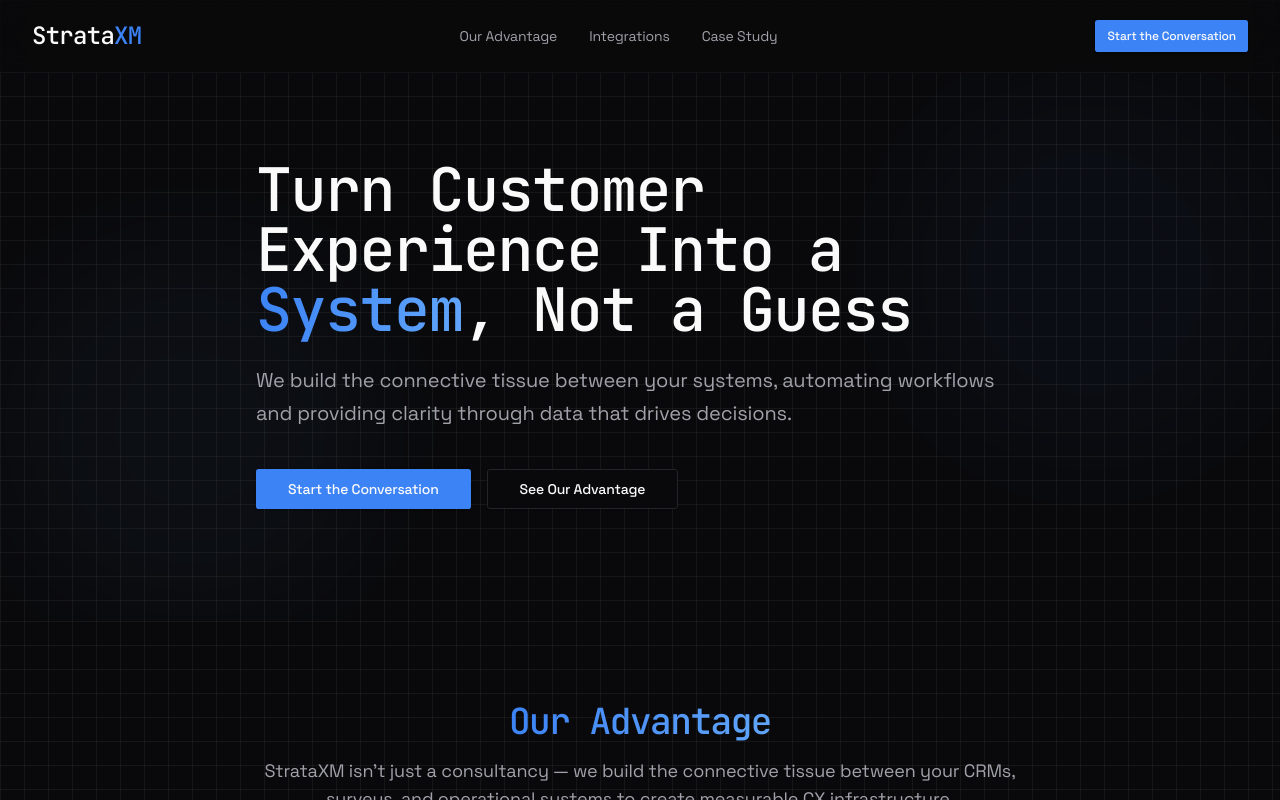
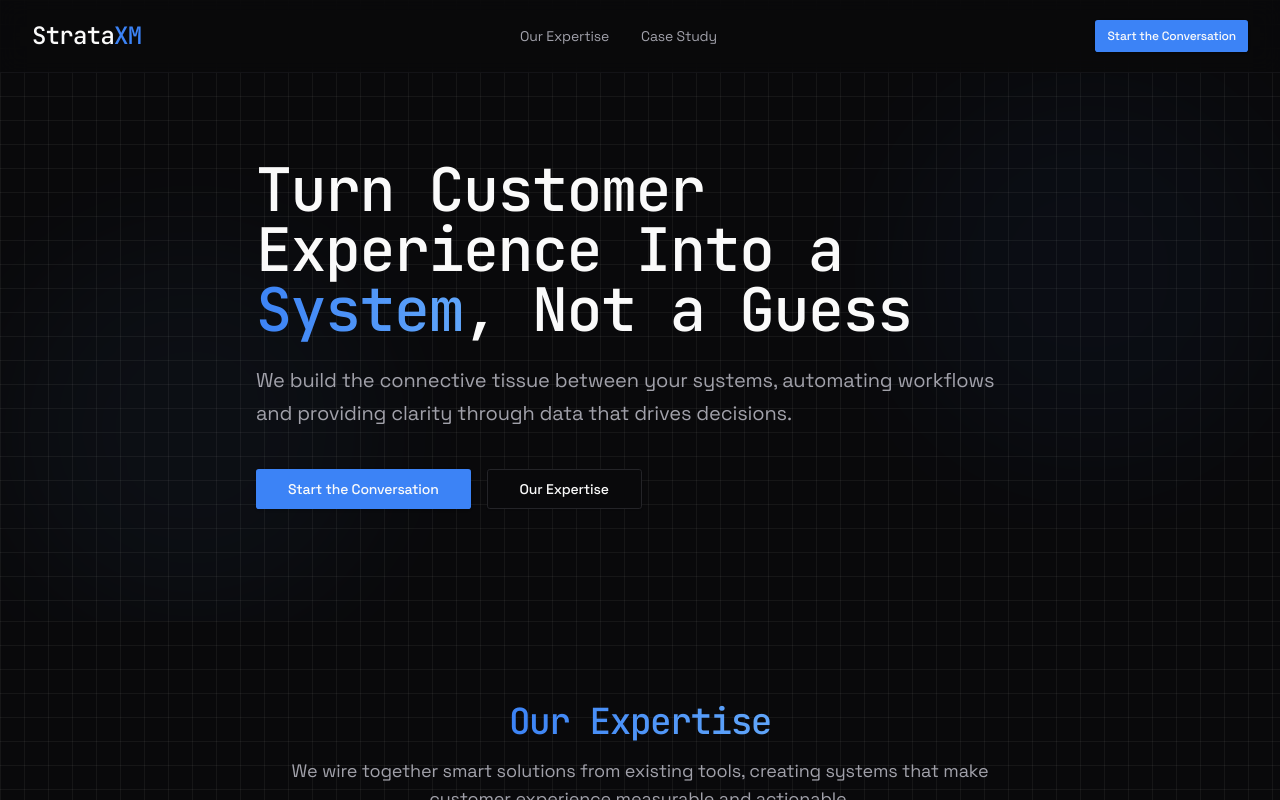
Before and after one commit to joshuaposton/strata_landing, a Next.js app: page / in a window 1280 px wide. Shown: the top 800 px of the page. Built offline with nearby package versions, Linux system fonts and the light colour scheme.

Commit message:
feat(project): Finalize project structure and add initial files

```diff
--- a/src/components/Footer.tsx
+++ b/src/components/Footer.tsx
@@ -1,14 +1,15 @@
+
 import Link from "next/link";
 
 export function Footer() {
   const currentYear = new Date().getFullYear();
 
   return (
-    <footer className='border-t border-border/40 py-12'>
-      <div className='container'>
-        <div className='grid md:grid-cols-3 gap-8'>
+    <footer className="border-t border-border/40 py-12">
+      <div className="container">
+        <div className="grid md:grid-cols-3 gap-8">
           <div>
-            <h3 className='text-xl font-medium mb-4 tech-font'>Strata<span className='text-primary'>XM</span></h3>
+            <h3 className="text-xl font-medium mb-4 tech-font">Strata<span className="text-primary">XM</span></h3>
             <p className="text-muted-foreground mb-4">
               Where Customer Experience Meets Code.
             </p>
@@ -18,13 +19,8 @@ export function Footer() {
             <h4 className="text-sm font-medium mb-4 uppercase tracking-wider text-muted-foreground">Navigation</h4>
             <ul className="space-y-2">
               <li>
-                <Link href="#advantage" className="text-muted-foreground hover:text-foreground transition-colors">
-                  Our Advantage
-                </Link>
-              </li>
-              <li>
-                <Link href="#integrations" className="text-muted-foreground hover:text-foreground transition-colors">
-                  Integrations
+                <Link href="#services" className="text-muted-foreground hover:text-foreground transition-colors">
+                  Our Expertise
                 </Link>
               </li>
               <li>
--- a/src/components/Header.tsx
+++ b/src/components/Header.tsx
@@ -1,21 +1,19 @@
+
 import { Button } from "@/components/ui/button";
 import Link from "next/link";
 
 export function Header() {
   return (
-    <header className='w-full py-5 border-b border-border/40 backdrop-blur-md bg-background/80 fixed top-0 z-50'>
-      <div className='container mx-auto flex justify-between items-center'>
-        <div className='flex items-center'>
-          <Link href='/'>
-            <span className='text-2xl font-medium text-foreground tech-font'>Strata<span className='text-primary'>XM</span></span>
+    <header className="w-full py-5 border-b border-border/40 backdrop-blur-md bg-background/80 fixed top-0 z-50">
+      <div className="container mx-auto flex justify-between items-center">
+        <div className="flex items-center">
+          <Link href="/">
+            <span className="text-2xl font-medium text-foreground tech-font">Strata<span className="text-primary">XM</span></span>
           </Link>
         </div>
         <nav className="hidden md:flex items-center space-x-8">
-          <Link href="#advantage" className="text-muted-foreground hover:text-foreground transition-colors text-sm">
-            Our Advantage
-          </Link>
-          <Link href="#integrations" className="text-muted-foreground hover:text-foreground transition-colors text-sm">
-            Integrations
+          <Link href="#services" className="text-muted-foreground hover:text-foreground transition-colors text-sm">
+            Our Expertise
           </Link>
           <Link href="#case-study" className="text-muted-foreground hover:text-foreground transition-colors text-sm">
             Case Study
--- a/src/components/Hero.tsx
+++ b/src/components/Hero.tsx
@@ -1,3 +1,4 @@
+
 import { Button } from "@/components/ui/button";
 import Link from "next/link";
 
@@ -21,7 +22,7 @@ export function Hero() {
               <Link href="#contact">Start the Conversation</Link>
             </Button>
             <Button asChild size="lg" variant="outline" className="px-8">
-              <Link href="#advantage">See Our Advantage</Link>
+              <Link href="#services">Our Expertise</Link>
             </Button>
           </div>
         </div>
--- a/src/pages/index.tsx
+++ b/src/pages/index.tsx
@@ -1,8 +1,7 @@
+
 import Head from "next/head";
 import { Header } from "@/components/Header";
 import { Hero } from "@/components/Hero";
-import { ProblemSection } from "@/components/ProblemSection";
-import { TechGrid } from "@/components/TechGrid";
 import { CaseStudy } from "@/components/CaseStudy";
 import { ContactSection } from "@/components/ContactSection";
 import { Footer } from "@/components/Footer";
@@ -13,19 +12,17 @@ export default function Home() {
     <>
       <Head>
         <title>StrataXM | Where Customer Experience Meets Code</title>
-        <meta name='description' content='StrataXM builds the connective tissue between your CRMs, surveys, and dashboards, turning customer experience into a system, not a guess.' />
-        <link rel='icon' href='/favicon.ico' />
+        <meta name="description" content="StrataXM builds the connective tissue between your CRMs, surveys, and dashboards, turning customer experience into a system, not a guess." />
+        <link rel="icon" href="/favicon.ico" />
         {/* Replace the Inter font with JetBrains Mono and Space Grotesk */}
-        <link href='https://fonts.googleapis.com/css2?family=JetBrains+Mono:wght@400;500;600;700&family=Space+Grotesk:wght@400;500;600;700&display=swap' rel='stylesheet' />
+        <link href="https://fonts.googleapis.com/css2?family=JetBrains+Mono:wght@400;500;600;700&family=Space+Grotesk:wght@400;500;600;700&display=swap" rel="stylesheet" />
       </Head>
 
       <div className="flex flex-col min-h-screen">
         <Header />
         <main className="flex-1">
           <Hero />
-          <ProblemSection />
           <ServicesSection />
-          <TechGrid />
           <CaseStudy />
           <ContactSection />
         </main>
```
